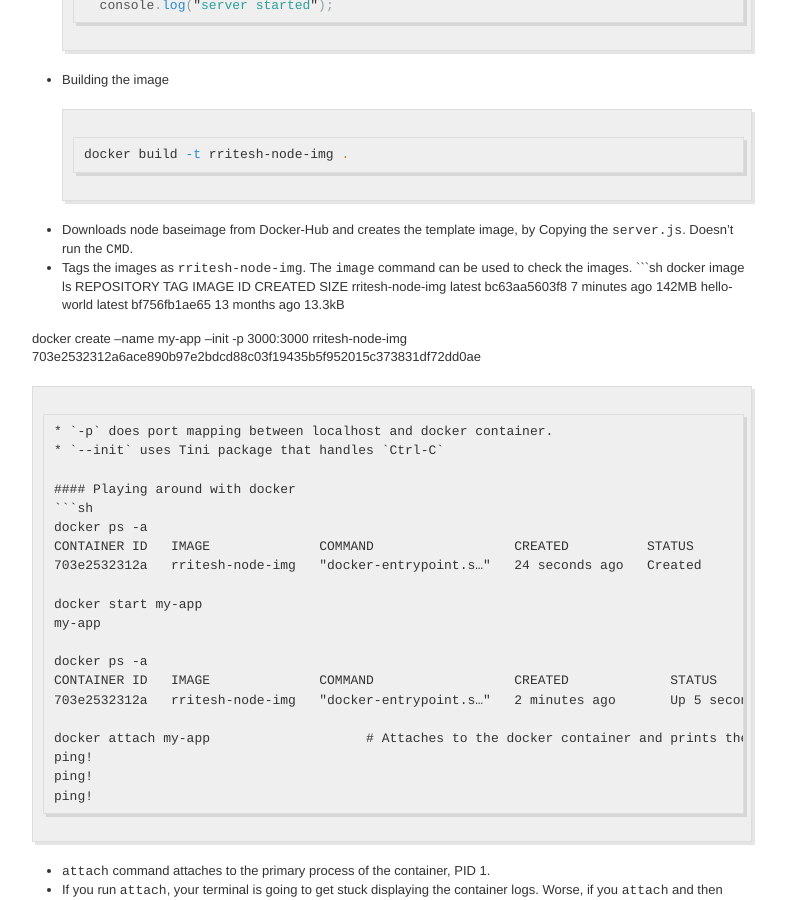
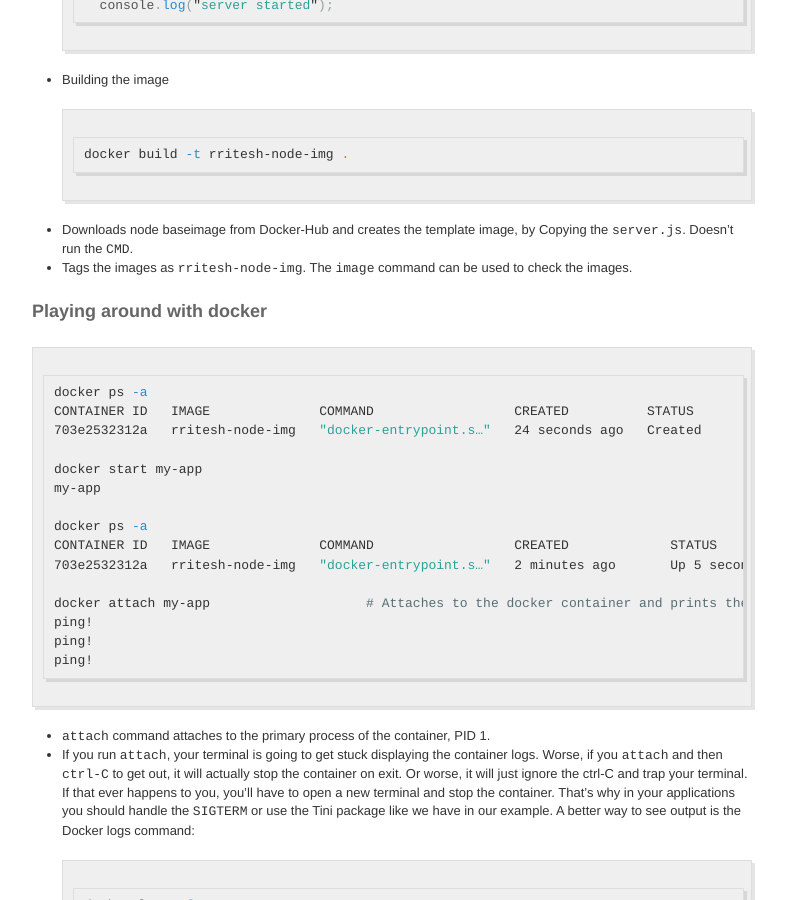
Before and after one commit to ritsz/ritsz.github.io, a Jekyll site: the page built from _posts/2021-07-20-Notes-on-Docker.md, in a window 1280 px wide and 900 px high, scrolled down 1207 px. Shown: the whole window, without its empty margins (248-1034 px from the left). Built offline with Jekyll 4.4.1, drawn with Linux system fonts in a browser that asks for light colours; our own code applies the rules of GitHub Pages for plain Markdown files.

Commit message:
Fix layout - 2

````diff
--- a/_posts/2021-07-20-Notes-on-Docker.md
+++ b/_posts/2021-07-20-Notes-on-Docker.md
@@ -56,17 +56,6 @@ docker build -t rritesh-node-img .
 ```
 * Downloads node baseimage from Docker-Hub and creates the template image, by Copying the `server.js`. Doesn't run the `CMD`.
 * Tags the images as `rritesh-node-img`. The `image` command can be used to check the images.
-```sh
-docker image ls
-REPOSITORY         TAG       IMAGE ID       CREATED         SIZE
-rritesh-node-img   latest    bc63aa5603f8   7 minutes ago   142MB
-hello-world        latest    bf756fb1ae65   13 months ago   13.3kB
-
-docker create --name my-app --init -p 3000:3000 rritesh-node-img
-	703e2532312a6ace890b97e2bdcd88c03f19435b5f952015c373831df72dd0ae
-```
-* `-p` does port mapping between localhost and docker container.
-* `--init` uses Tini package that handles `Ctrl-C`
 
 #### Playing around with docker
 ```sh
````
